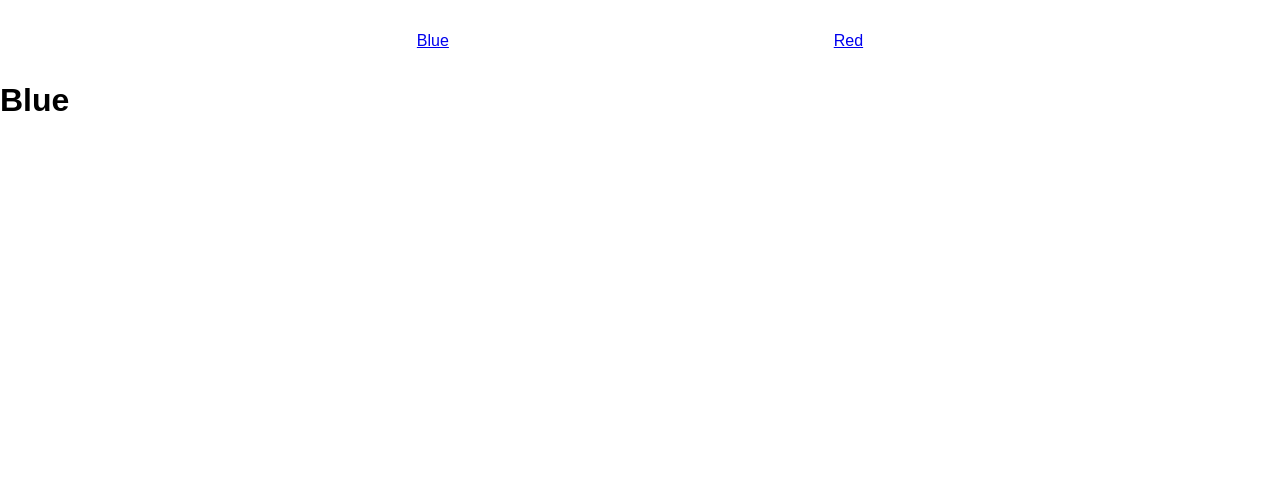
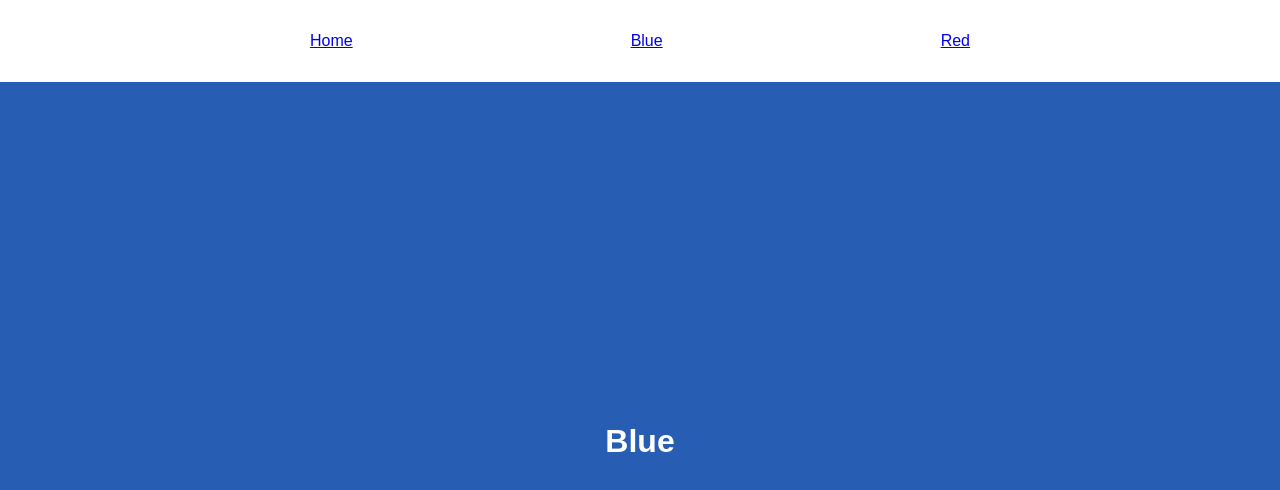
Before and after one commit to Nicholas671/workshop28, a React (Vite) app: page /blue in a window 1280 px wide. Shown: the top 490 px of the page. Built offline with nearby package versions, Linux system fonts and the light colour scheme.

Commit message:
code updated and deployed properly

```diff
--- a/src/App.jsx
+++ b/src/App.jsx
@@ -1,4 +1,7 @@
 import { Routes, Route, Link } from 'react-router-dom'
+import Red from './components/Red'
+import Blue from './components/Blue'
+
 function App() {
 
 
@@ -8,13 +11,14 @@
 
 
         <div id="navbar">
+          <Link to="/">Home</Link>
           <Link to="/blue">Blue</Link>
           <Link to="/red">Red</Link>
         </div>
         <div id="main-section">
           <Routes>
-            <Route path="/blue" element={<h1>Blue</h1>}></Route>
-            <Route path="/red" element={<h1>Red</h1>}></Route>
+            <Route path="/blue" element={<Blue />}></Route>
+            <Route path="/red" element={<Red />}></Route>
           </Routes>
         </div>
 
--- a/src/components/Blue.jsx
+++ b/src/components/Blue.jsx
@@ -0,0 +1,11 @@
+import React from 'react'
+
+function Blue() {
+    return (
+        <div className="blue">
+            <h1>Blue</h1>
+        </div>
+    )
+}
+
+export default Blue
```
